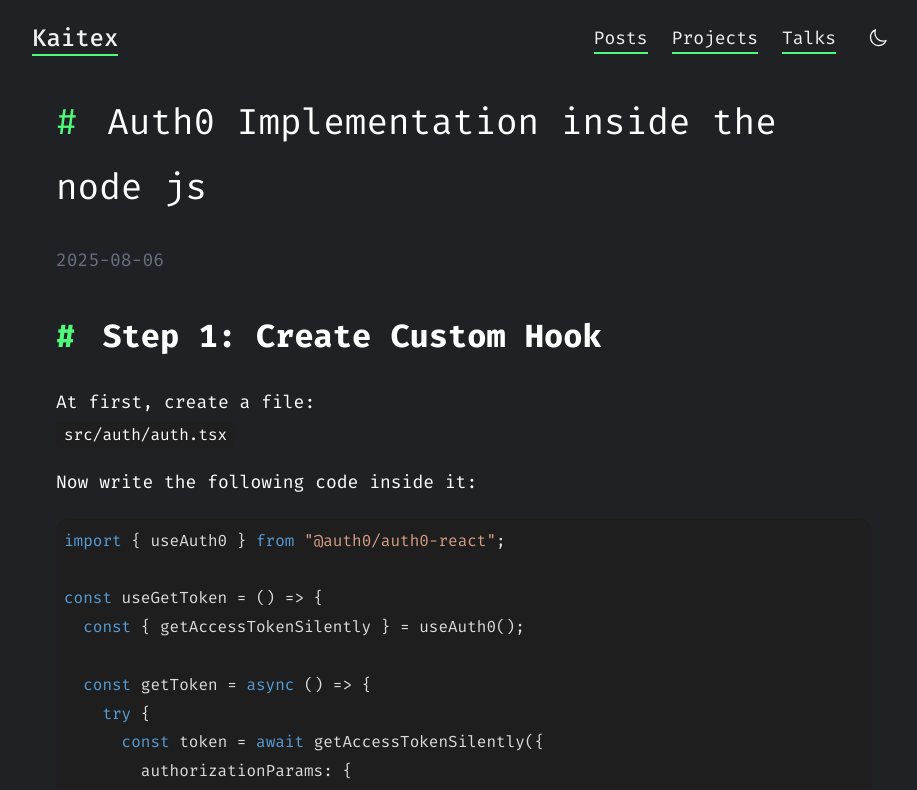
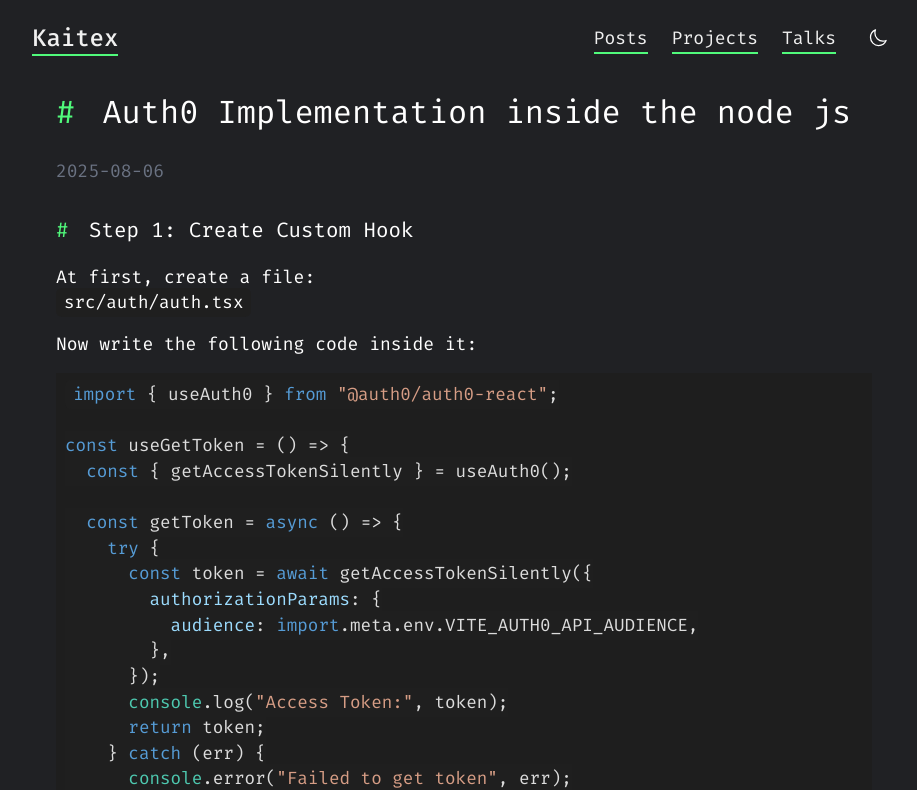
Before and after one commit to kaitex/kaitex.github.io, a Next.js app: page /posts/auth0-implementation in a window 1280 px wide. Shown: the top 790 px of the page, without its empty margins (176-1093 px from the left). Built offline with nearby package versions, Linux system fonts and the light colour scheme.

Commit message:
nothing changes

```diff
--- a/src/app/globals.css
+++ b/src/app/globals.css
@@ -19,11 +19,7 @@ body {
  font-family: "Fira Mono", monospace;
 }
 h1::before,
-h2::before,
-h3::before,
-h4::before,
-h5::before,
-h6::before {
+h2::before {
   content: "# ";
   color: var(--accent);
   margin-right: 0.5rem;
@@ -37,13 +33,13 @@ h1, h2, h3, h4, h5, h6 {
 }
 
 /* Links */
-a {
+.under, a {
   color: #f0f0f0;
   text-decoration: none;
   position: relative;
   transition: color 0.3s ease;
 }
-a::after {
+.under, a::after {
   content: "";
   position: absolute;
   left: 0;
@@ -53,7 +49,7 @@ a::after {
   background-color: var(--accent); /* fixed from var(--orange) */
   pointer-events: none;
 }
-a:hover {
+.under, a:hover {
   color: var(--bg-color);
   background-color: var(--accent);
 }
@@ -85,6 +81,7 @@ blockquote {
 code {
 background-color: #1f1f1f;
 /* border: 1px solid #383838; */
+
   font-family: "Fira Mono", monospace;
 }
 
@@ -160,12 +157,13 @@ html.light a::after,
 }
 
 .light code {
-  background-color: #fafafa;
 
+color:white;
   /* border: 1px solid #e6e6e6; */
 }
 
 .light pre {
   background: var(--bg-alt);
+  color:white;
   /* border: 1px solid var(--border); */
 }
--- a/src/app/posts/[slug]/page.tsx
+++ b/src/app/posts/[slug]/page.tsx
@@ -3,13 +3,13 @@ import { notFound } from "next/navigation";
 import { marked } from "marked";
 import SyntaxHighlighter from "react-syntax-highlighter";
 import { vs2015 } from "react-syntax-highlighter/dist/esm/styles/hljs";
-
 import "../../../styles/markdown.css";
 
 interface PageProps {
   params: Promise<{ slug: string }>;
 }
 
+// Generate static params
 export async function generateStaticParams() {
   const posts = getAllPosts("posts");
   return posts.map((post) => ({
@@ -17,23 +17,38 @@ export async function generateStaticParams() {
   }));
 }
 
+// Language mapping for better defaults
+const langMap: Record<string, string> = {
+  js: "javascript",
+  jsx: "javascript",
+  ts: "typescript",
+  tsx: "typescript",
+  py: "python",
+  sh: "bash",
+  bash: "bash",
+};
+
 export default async function BlogPostPage({ params }: PageProps) {
   const { slug } = await params;
   const post = getPostBySlug("posts", slug);
   if (!post) return notFound();
 
-  // Tokenize markdown content
   const tokens = marked.lexer(post.content);
 
-  // Map tokens to React elements
   const content = tokens.map((token, i) => {
     if (token.type === "code") {
+      const lang =
+        langMap[token.lang?.toLowerCase() || ""] ||
+        token.lang ||
+        "javascript"; // default to javascript
+
       return (
         <SyntaxHighlighter
           key={i}
-          language={token.lang || "plaintext"}
-          style={vs2015} // or gruvboxDark
+          language={lang}
+          style={vs2015}
           wrapLines
+          PreTag="div"
         >
           {token.text}
         </SyntaxHighlighter>
@@ -49,8 +64,8 @@ export default async function BlogPostPage({ params }: PageProps) {
 
   return (
     <div className="prose-enhanced max-w-4xl mx-auto p-4">
-      <h1 className=" font-bold mb-2">{post.frontmatter.title}</h1>
-      <div className=" text-gray-500 mb-4">{post.frontmatter.date}</div>
+      <h1 className="font-medium ">{post.frontmatter.title}</h1>
+      <div className="text-gray-500 ">{post.frontmatter.date}</div>
       <article>{content}</article>
     </div>
   );
--- a/src/app/projects/page.tsx
+++ b/src/app/projects/page.tsx
@@ -11,10 +11,10 @@ export default function ProjectsPage() {
       <h2 className="text-3xl font-medium mb-4">
         Projects<span>.</span>
       </h2>
-      <p className="mb-1 text-md md:text-2xl">
+      <p className="mb-1 text-md md:text-xl">
         These are my open source projects which are fetched directly from GitHub.
       </p>
-      <p className="text-md md:text-2xl">If you're a developer, feel free to make a pull request!</p>
+      <p className="text-md md:text-xl">If you're a developer, feel free to make a pull request!</p>
 
       <div className="grid grid-cols-1 sm:grid-cols-2 gap-6 mt-6">
         {posts.map(({ frontmatter }) => (
@@ -24,7 +24,7 @@ export default function ProjectsPage() {
           >
             <div className="flex items-center mb-2">
 
-              <h3 className="text-lg ">{frontmatter.title}</h3>
+              <h3 className="links">{frontmatter.title}</h3>
             </div>
 
             <p className="text-md mb-4">{frontmatter.description}</p>
--- a/src/components/Hero.tsx
+++ b/src/components/Hero.tsx
@@ -17,7 +17,7 @@ export default function Hero() {
 
       <div className="text-center md:text-left">
         <p className="text-3xl font-bold text-[var(--text-color)]">
-          Hey, I'm <span className="text-[var(--text-color)]">Kaitex</span>.{" "}
+          Hey, I'm <span className="text-[var(--text-color)]">Bidur</span>.{" "}
           <span className="text-[var(--text-color)] opacity-80">I'm a Software Developer.</span>
         </p>
 
--- a/src/styles/markdown.css
+++ b/src/styles/markdown.css
@@ -1,21 +1,23 @@
 /* Base prose styles */
 .prose-enhanced {
   max-width: none;
-  line-height: 1.8;
+  line-height: 1.4;
   margin-top: 10px;
   font-size: 1rem; /* mobile base */
 }
-
+article > div{
+  margin: 10px 0px;
+}
 /* Headings */
 .prose-enhanced h1 {
   font-size: 1.35rem;
-  font-weight: normal;
+  font-weight: 400;
   margin-bottom: 1.5rem;
 }
 
 .prose-enhanced h2 {
   font-size: 1rem;
-  font-weight: 600;
+  font-weight: 400;
   margin-top: 2rem;
   margin-bottom: 1.25rem;
 }
@@ -58,7 +60,6 @@
 
   font-size: 0.95rem;
 }
-
 /* Preformatted blocks */
 .prose-enhanced pre {
   padding: 1rem;
@@ -90,10 +91,10 @@
     padding: 1.5rem;
     font-size: 1.125rem;
   }
-  .prose-enhanced h1 { font-size: 2.25rem; }
-  .prose-enhanced h2 { font-size: 2rem; }
-  .prose-enhanced h3 { font-size: 1.75rem; }
+  .prose-enhanced h1 { font-size: 2rem;  }
+  .prose-enhanced h2 { font-size: 1.3rem; }
+  .prose-enhanced h3 { font-size: 1.1rem; }
   .prose-enhanced blockquote { font-size: 1.125rem; }
   .prose-enhanced pre,
-  .prose-enhanced code { font-size: 1rem; }
+  .prose-enhanced code { font-size: 1.1rem; }
 }
```
Also changed, not shown: content/posts/my-first-blog.md (+12 -16 lines).
